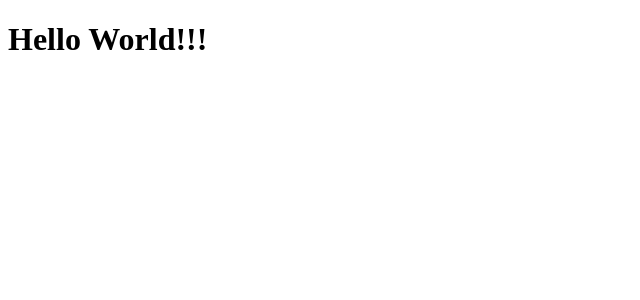
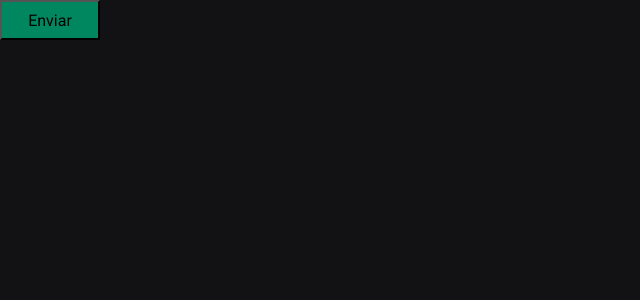
Before and after one commit to humbertoluks/02-ignite-timer, a React (Vite) app: page / in a window 1280 px wide. Shown: the top 300 px of the page, without its empty margins (0-640 px from the left). Built offline with nearby package versions, Linux system fonts and the light colour scheme.

Commit message:
application config

```diff
--- a/index.html
+++ b/index.html
@@ -1,13 +1,24 @@
 <!DOCTYPE html>
 <html lang="en">
+
 <head>
   <meta charset="UTF-8" />
+
+  <link rel="preconnect" href="https://fonts.googleapis.com" />
+  <link rel="preconnect" href="https://fonts.gstatic.com" crossorigin />
+
   <link rel="icon" type="image/svg+xml" href="/vite.svg" />
   <meta name="viewport" content="width=device-width, initial-scale=1.0" />
-    <title>Vite + React + TS</title>
+
+  <link href="https://fonts.googleapis.com/css2?family=Roboto+Mono:wght@700&family=Roboto:wght@400;700&display=swap"
+    rel="stylesheet" />
+
+  <title>Ignite Timer</title>
 </head>
+
 <body>
   <div id="root"></div>
   <script type="module" src="/src/main.tsx"></script>
 </body>
+
 </html>
--- a/src/App.tsx
+++ b/src/App.tsx
@@ -1,7 +1,14 @@
+import { Button } from './components/Button'
+import { ThemeProvider } from 'styled-components'
+import { defaultTheme } from './themes/defaultTheme'
+import { GlobalStyle } from './styles/global'
+
 export function App() {
   return (
-    <div className="App">
-      <h1>Hello World!!!</h1>
-    </div>
+    <ThemeProvider theme={defaultTheme}>
+      <Button variant="primary" title="Enviar" />
+
+      <GlobalStyle />
+    </ThemeProvider>
   )
 }
--- /dev/null
+++ b/src/components/Button.styles.ts
@@ -0,0 +1,27 @@
+import styled, { css } from 'styled-components'
+
+export type ButtonVariant = 'primary' | 'secondary' | 'danger' | 'success'
+
+interface BunttonContainerProps {
+  variant: ButtonVariant
+}
+
+const buttonVariants = {
+  primary: 'purple',
+  secondary: 'orange',
+  danger: 'red',
+  success: 'green',
+}
+
+export const ButtonContainer = styled.button<BunttonContainerProps>`
+  width: 100px;
+  height: 40px;
+
+  background-color: ${(props) => props.theme['green-500']};
+
+  /* ${(props) => {
+    return css`
+      background-color: ${buttonVariants[props.variant]};
+    `
+  }} */
+`
--- /dev/null
+++ b/src/components/Button.tsx
@@ -0,0 +1,10 @@
+import { ButtonContainer, ButtonVariant } from './Button.styles'
+
+interface ButtonProps {
+  variant?: ButtonVariant
+  title?: string
+}
+
+export function Button({ variant = 'primary', title }: ButtonProps) {
+  return <ButtonContainer variant={variant}>{title}</ButtonContainer>
+}
--- a/src/main.tsx
+++ b/src/main.tsx
@@ -5,5 +5,5 @@
 ReactDOM.createRoot(document.getElementById('root') as HTMLElement).render(
   <React.StrictMode>
     <App />
-  </React.StrictMode>
+  </React.StrictMode>,
 )
--- /dev/null
+++ b/src/styles/global.ts
@@ -0,0 +1,25 @@
+import { createGlobalStyle } from 'styled-components'
+
+export const GlobalStyle = createGlobalStyle`
+  * {
+    margin: 0;
+    padding: 0;
+    box-sizing: border-box;
+  }
+
+  :focus {
+    outline: 0;
+    box-shadow: 0 0 0 2px ${(props) => props.theme['green-500']};
+  }
+
+  body {
+    background: ${(props) => props.theme['gray-900']};
+    color: #${(props) => props.theme['gray-300']};
+  }
+
+  border-style, input, textarea, button {
+    font-family: 'Roboto', sans-serif;
+    font-weight: 400;
+    font-size: 1rem;
+  }
+`
--- /dev/null
+++ b/src/themes/defaultTheme.ts
@@ -0,0 +1,21 @@
+export const defaultTheme = {
+  white: '#FFF',
+
+  'gray-100': '#E1E1E6',
+  'gray-300': '#C4C4CC',
+  'gray-400': '#8D8D99',
+  'gray-500': '#7C7C8A',
+  'gray-600': '#323238',
+  'gray-700': '#29292E',
+  'gray-800': '#202024',
+  'gray-900': '#121214',
+
+  'green-300': '#00B37E',
+  'green-500': '#00875F',
+  'green-700': '#015F43',
+
+  'red-500': '#AB222E',
+  'red-700': '#7A1921',
+
+  'yellow-500': '#FBA94C',
+}
```
Also changed, not shown: package.json (+7 -2 lines), src/@types/styled.d.ts (added, +9 -0 lines), .eslintrc.json (added), vite.config.ts (line endings or trailing spaces), 1 other file (tests, documents, lock files or other folders). Lines whose indentation alone changed are shown as unchanged.
